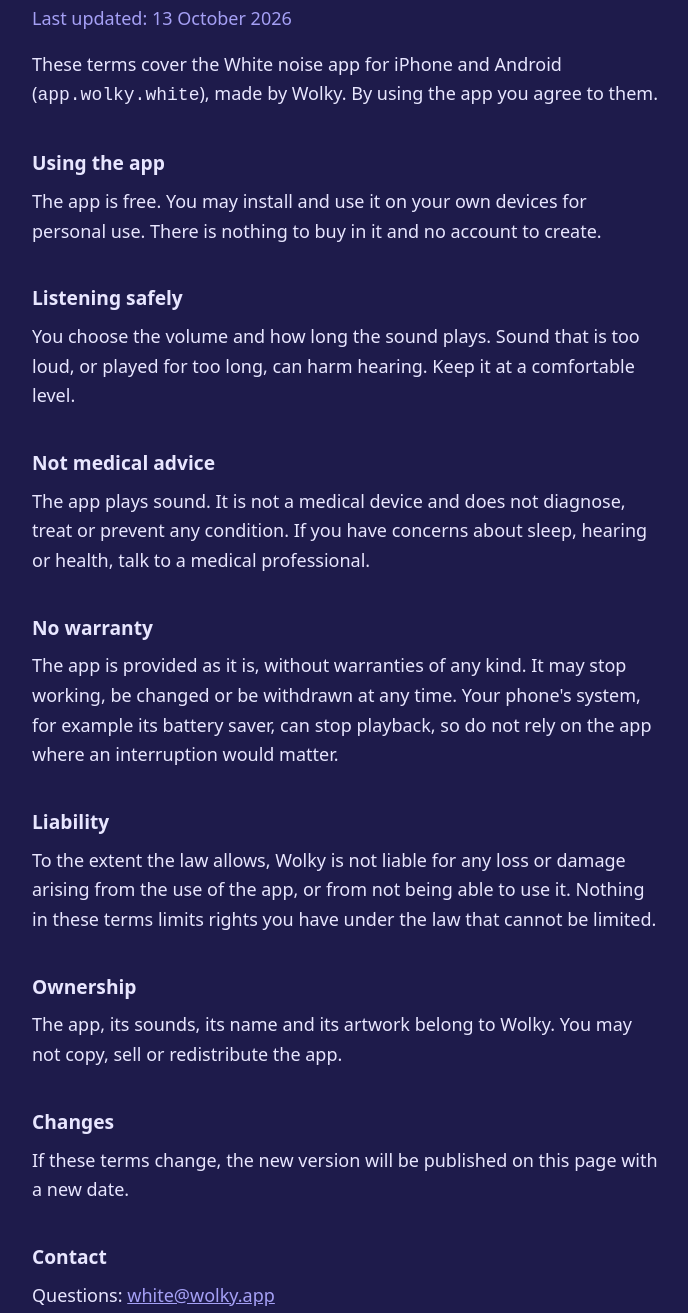
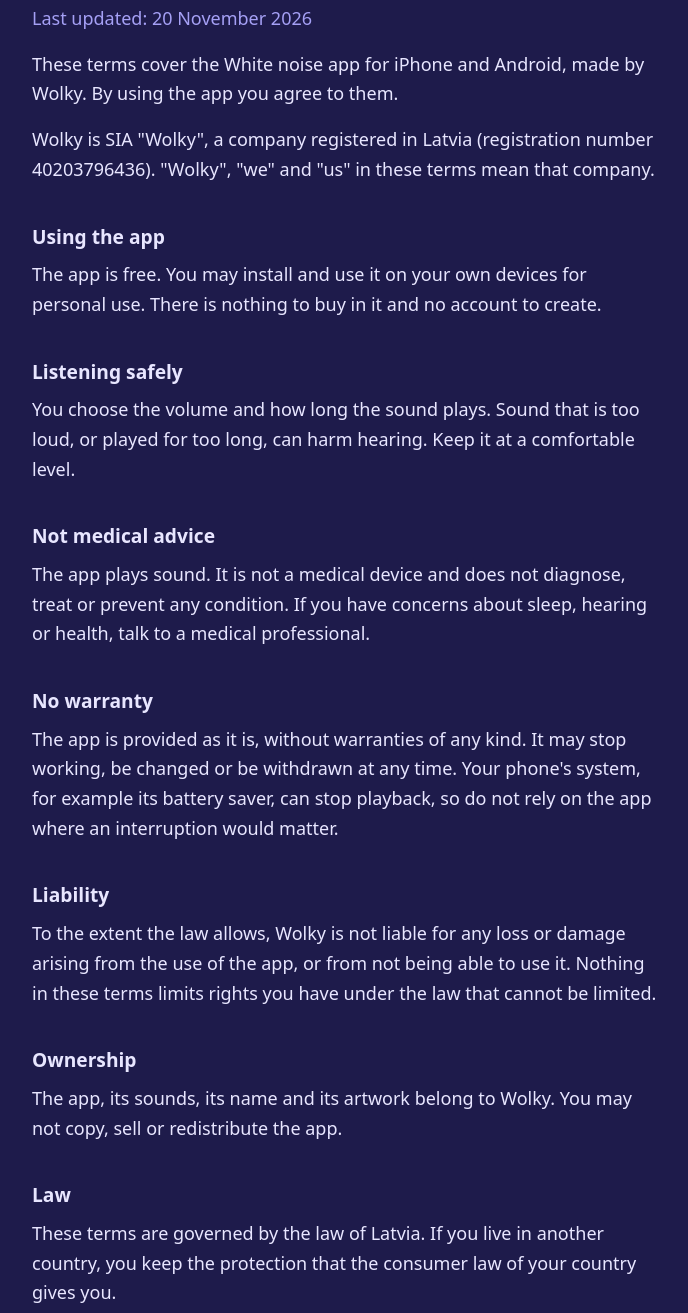
Before and after one commit to dreernests/wolky.app, a plain HTML site: page white-noise/terms/index.html in a window 1280 px wide. Shown: the part 136-1449 px from the top of the page, without its empty margins (292-980 px from the left). Drawn offline with Linux system fonts and the light colour scheme.

Commit message:
Name SIA Wolky in the terms and privacy policy

```diff
--- a/white-noise/terms/index.html
+++ b/white-noise/terms/index.html
@@ -11,8 +11,9 @@
 <main>
   <p><a href="/white-noise/">← White noise</a></p>
   <h1>Terms of use</h1>
-  <p class="muted">Last updated: 13 October 2026</p>
-  <p>These terms cover the White noise app for iPhone and Android (<code>app.wolky.white</code>), made by Wolky. By using the app you agree to them.</p>
+  <p class="muted">Last updated: 20 November 2026</p>
+  <p>These terms cover the White noise app for iPhone and Android, made by Wolky. By using the app you agree to them.</p>
+  <p>Wolky is SIA "Wolky", a company registered in Latvia (registration number 40203796436). "Wolky", "we" and "us" in these terms mean that company.</p>
 
   <h2>Using the app</h2>
   <p>The app is free. You may install and use it on your own devices for personal use. There is nothing to buy in it and no account to create.</p>
@@ -32,6 +33,9 @@
   <h2>Ownership</h2>
   <p>The app, its sounds, its name and its artwork belong to Wolky. You may not copy, sell or redistribute the app.</p>
 
+  <h2>Law</h2>
+  <p>These terms are governed by the law of Latvia. If you live in another country, you keep the protection that the consumer law of your country gives you.</p>
+
   <h2>Changes</h2>
   <p>If these terms change, the new version will be published on this page with a new date.</p>
 
```
Also changed, not shown: white-noise/privacy/index.html (+2 -2 lines).
